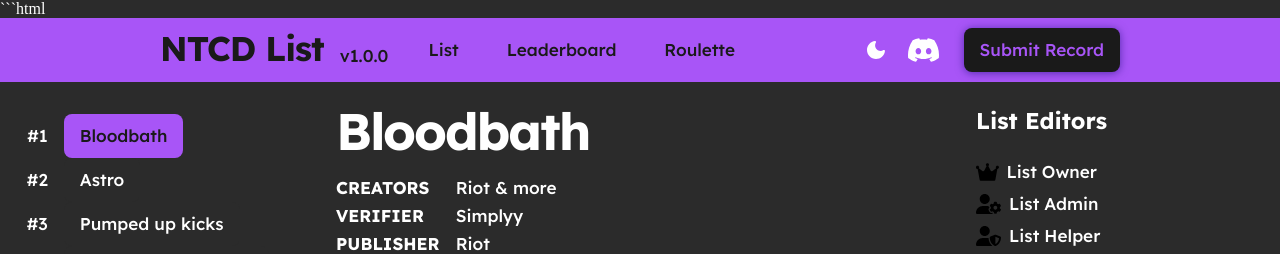
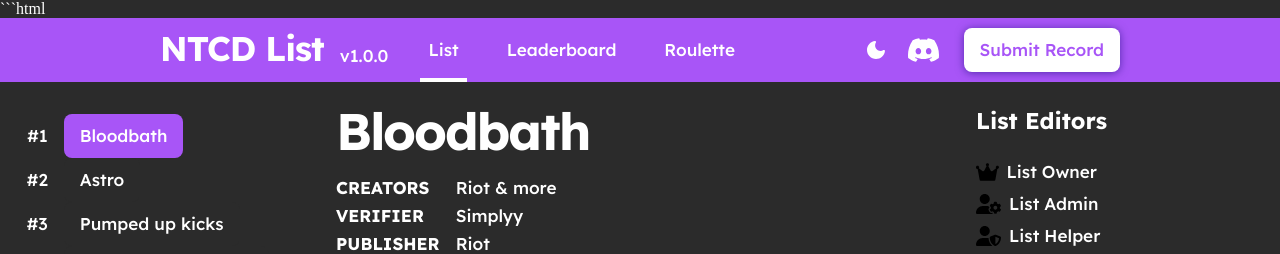
Before and after one commit to emilianoslaw31-dev/NTCD-List-GD, a plain HTML site: page index.html in a window 1280 px wide. Shown: the top 254 px of the page. Drawn offline with nearby package versions, Linux system fonts and the light colour scheme.

Commit message:
Update main.css

```diff
--- a/css/main.css
+++ b/css/main.css
@@ -10,7 +10,8 @@
 
     /* Purple accent */
     --color-primary: #A855F7;
-    --color-on-primary: #1a1a1a;
+    --color-on-primary: #ffffff;
+    --color-primary-disabled: #663399;
 
     /* Error */
     --color-error: #de0000;
@@ -30,7 +31,7 @@ header.dark {
 
     --color-primary: #A855F7;
     --color-primary-disabled: #663399;
-    --color-on-primary: #1a1a1a;
+    --color-on-primary: #ffffff;
 
     --color-error: #de0000;
     --color-on-error: #ffffff;
@@ -71,8 +72,8 @@ header {
     padding-inline: calc(25vw - 10rem);
     height: 4rem;
 
-    background-color: var(--color-primary);
-    color: var(--color-on-primary);
+    background-color: #A855F7 !important;
+    color: #ffffff;
 }
 
 @media screen and (min-width: 1366px) {
@@ -89,13 +90,23 @@ header .logo {
 
     display: flex;
     align-items: flex-end;
-
     gap: 1rem;
 }
 
 /* Navigation */
 header .nav {
     flex: 1;
+}
+
+/* Navigation tabs */
+.nav .nav__tab {
+    border-bottom: 4px solid transparent;
+    transition: border-color 100ms ease;
+}
+
+.nav .nav__tab.router-link-active,
+.nav .nav__tab:hover {
+    border-color: #ffffff !important;
 }
 
 /* Main content */
@@ -125,7 +136,12 @@ main > div {
 input[type="checkbox"] {
     height: 1.25rem;
     width: 1.25rem;
-
     cursor: pointer;
     margin: 0;
 }
+
+/* Buttons and accent elements */
+button,
+input[type="checkbox"] {
+    accent-color: #A855F7;
+}
```
